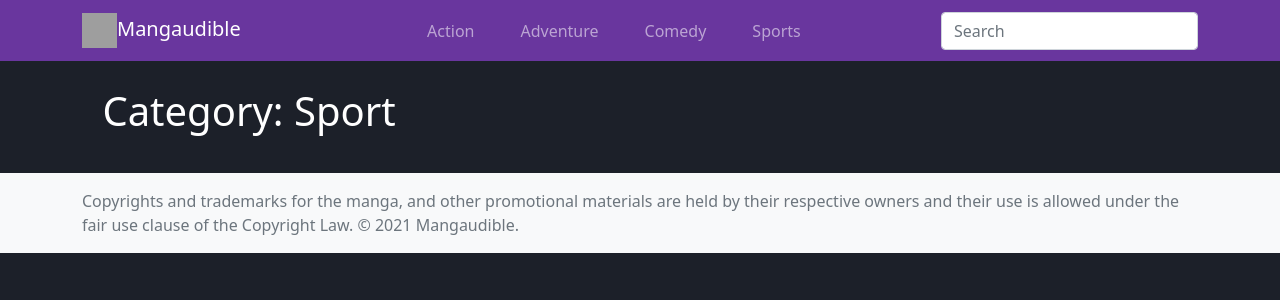
After one commit to mohammedkadiri/Mangaudible, a Flask app: page /sport.html in a window 1280 px wide. The commit adds this page. Shown: the top 300 px of the page. Run offline with Flask 2, Linux system fonts and the light colour scheme; data that the repository does not hold is empty; some libraries are stand-ins or nearby versions; grey boxes are pictures that could not be loaded.

Commit message:
Created the other dynamic webpages with data from mysql database

```diff
--- a/app.py
+++ b/app.py
@@ -1,12 +1,44 @@
 from flask import Flask, render_template
+from flask_mysqldb import MySQL
 
 app = Flask(__name__)
+
+app.config['MYSQL_HOST'] = 'localhost'
+app.config['MYSQL_USER'] = 'root'
+app.config['MYSQL_PASSWORD'] = ''
+app.config['MYSQL_DB'] = 'manga'
+
+mysql = MySQL(app)
+
+def category(name):
+    cur = mysql.connection.cursor()
+    query = 'select * from manga join manga_genre on manga_genre.manga_id = manga.ID join genre on genre.ID = manga_genre.genre_id where genre.Category =\'{0}\''.format(name)
+    cur.execute(query)
+    fetchdata = cur.fetchall()
+    return fetchdata
+
 
 @app.route('/')
 @app.route('/index.html')
 def home():
     return render_template('index.html')
 
+@app.route('/action.html')
+def action():
+    return render_template('action.html', data =  category('action'))
+
+@app.route('/adventure.html')
+def adventure():
+    return render_template('adventure.html', data = category('adventure'))
+
+@app.route('/comedy.html')
+def comedy():
+    return render_template('adventure.html', data = category('comedy'))
+
+@app.route('/sport.html')
+def sport():
+    return render_template('sport.html', data = category('sport'))
+
 
 if __name__ == "__main__":
     app.run(debug=True)
--- a/requirements.txt
+++ b/requirements.txt
@@ -5,6 +5,7 @@ cffi==1.14.4
 chardet==4.0.0
 click==7.1.2
 Flask==1.1.2
+Flask-MySQLdb==0.2.0
 google-api-core==1.25.1
 google-auth==1.24.0
 google-cloud-core==1.5.0
@@ -17,6 +18,7 @@ itsdangerous==1.1.0
 Jinja2==2.11.2
 lxml==4.6.2
 MarkupSafe==1.1.1
+mysqlclient==2.0.3
 protobuf==3.14.0
 pyasn1==0.4.8
 pyasn1-modules==0.2.8
--- a/static/css/main.css
+++ b/static/css/main.css
@@ -59,3 +59,60 @@ width: 70%;
   width: 10%;
 }
 }
+
+.img-container {
+border:2px solid white;
+margin-top: 1%;
+}
+
+.container1 {
+
+display: flex;
+margin-bottom: 1%;
+text-align: left;
+
+}
+
+.container2{
+ flex-grow: 1;
+ padding:1%;
+ margin-left: 2%;
+ text-align: left;
+
+}
+
+
+
+.item-container {
+border: 2px solid white;
+margin-bottom: 2%;
+margin-top: 2%;
+}
+
+.item-page-container {
+margin-bottom: 2%;
+margin-top: 2%;
+}
+
+
+hr {
+background-color: white;
+}
+
+#manga-chapters li, a{
+color:white;
+list-style-type: none;
+text-decoration: none;
+}
+
+.main-container {
+margin-top:3%;
+margin-bottom: 2%;
+}
+
+
+
+#Category {
+margin-left: 8%;
+margin-top: 2%;
+}
--- a/templates/base.html
+++ b/templates/base.html
@@ -24,16 +24,16 @@
             <div class="collapse navbar-collapse " id="navbarsExample07XL">
                 <ul class="navbar-nav me-auto mb-2 mb-lg-0">
                     <li class="nav-item acive">
-                        <a class="nav-link" aria-current="page" href="#">Action</a>
+                        <a class="nav-link" aria-current="page" href="action.html">Action</a>
                     </li>
                     <li class="nav-item">
-                        <a class="nav-link" href="#">Adventure</a>
+                        <a class="nav-link" href="adventure.html">Adventure</a>
                     </li>
                     <li class="nav-item">
-                        <a class="nav-link" href="#">Comedy</a>
+                        <a class="nav-link" href="comedy.html">Comedy</a>
                     </li>
                     <li class="nav-item">
-                        <a class="nav-link" href="#">Sports</a>
+                        <a class="nav-link" href="sport.html">Sports</a>
                     </li>
                 </ul>
                 <form>
--- /dev/null
+++ b/templates/sport.html
@@ -0,0 +1,36 @@
+{% extends 'base.html' %}
+
+{% block head %}
+    <title>Mangaudible</title>
+{% endblock %}
+
+{% block body %}
+
+<main>
+
+    <h1 class="text-start text-white" id="Category">Category: Sport</h1>
+    <div class="container main-container">
+
+        {%for title in data%}
+            <div class="container item-container">
+            <div class="container1 ">
+                <img src="{{title.9}}" class="img-container"alt="">
+                <div class = "container2">
+                <p>Name: {{title.1}}</p>
+                <p>Description: <br><br>{{title.6}} </p>
+                </div>
+            </div>
+            </div>
+        {% endfor%}
+
+
+    </div>
+  </main>
+
+
+  <footer class="footer mt-auto py-3 bg-light">
+    <div class="container">
+      <span class="text-muted">Copyrights and trademarks for the manga, and other promotional materials are held by their respective owners and their use is allowed under the fair use clause of the Copyright Law. © 2021 Mangaudible.</span>
+    </div>
+  </footer>
+{% endblock %}
```
Also changed, not shown: templates/action.html (added, +36 -0 lines), templates/adventure.html (added, +36 -0 lines), templates/comedy.html (added, +36 -0 lines), templates/index.html (+29 -0 lines), templates/category.html (deleted).
